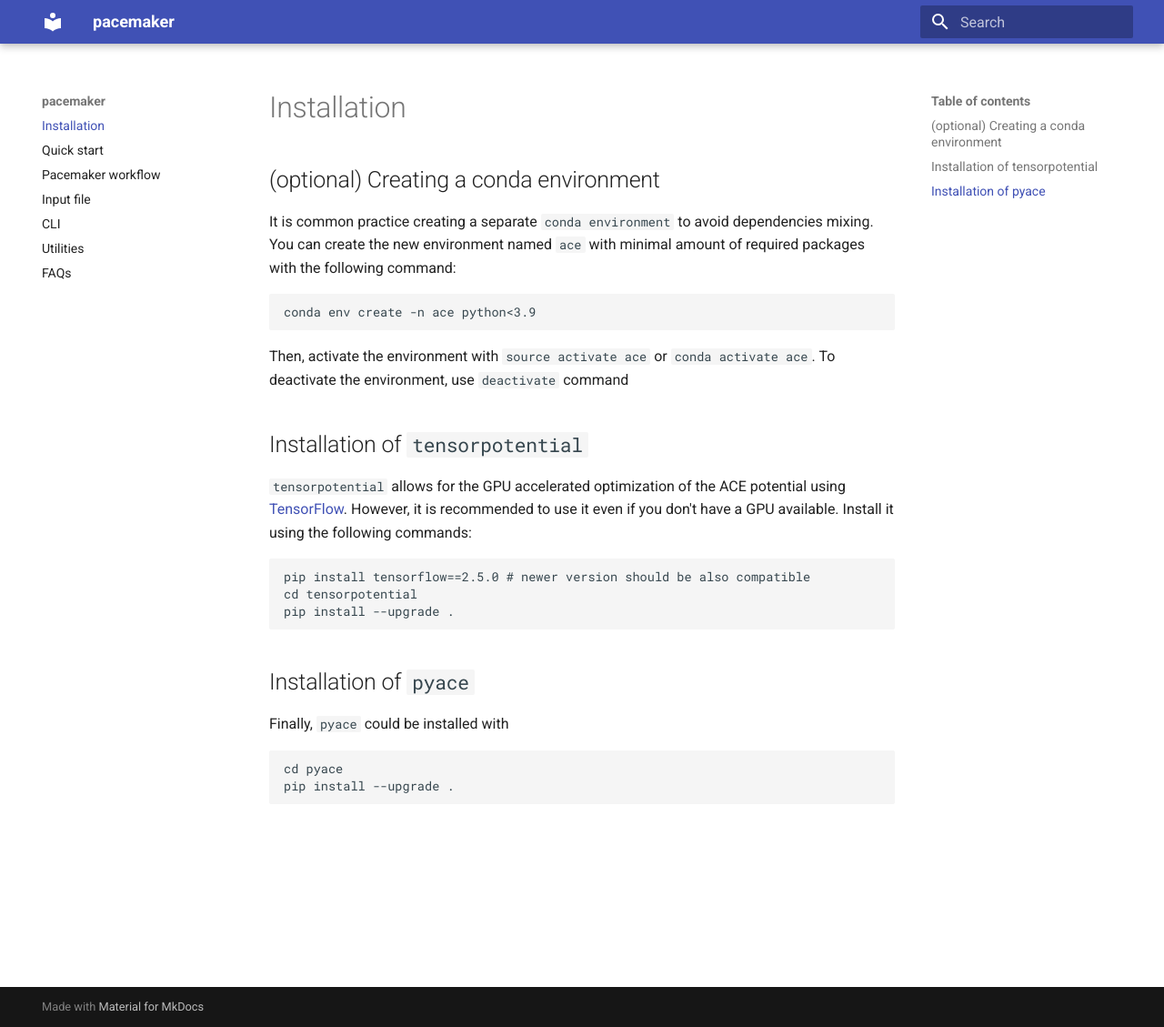
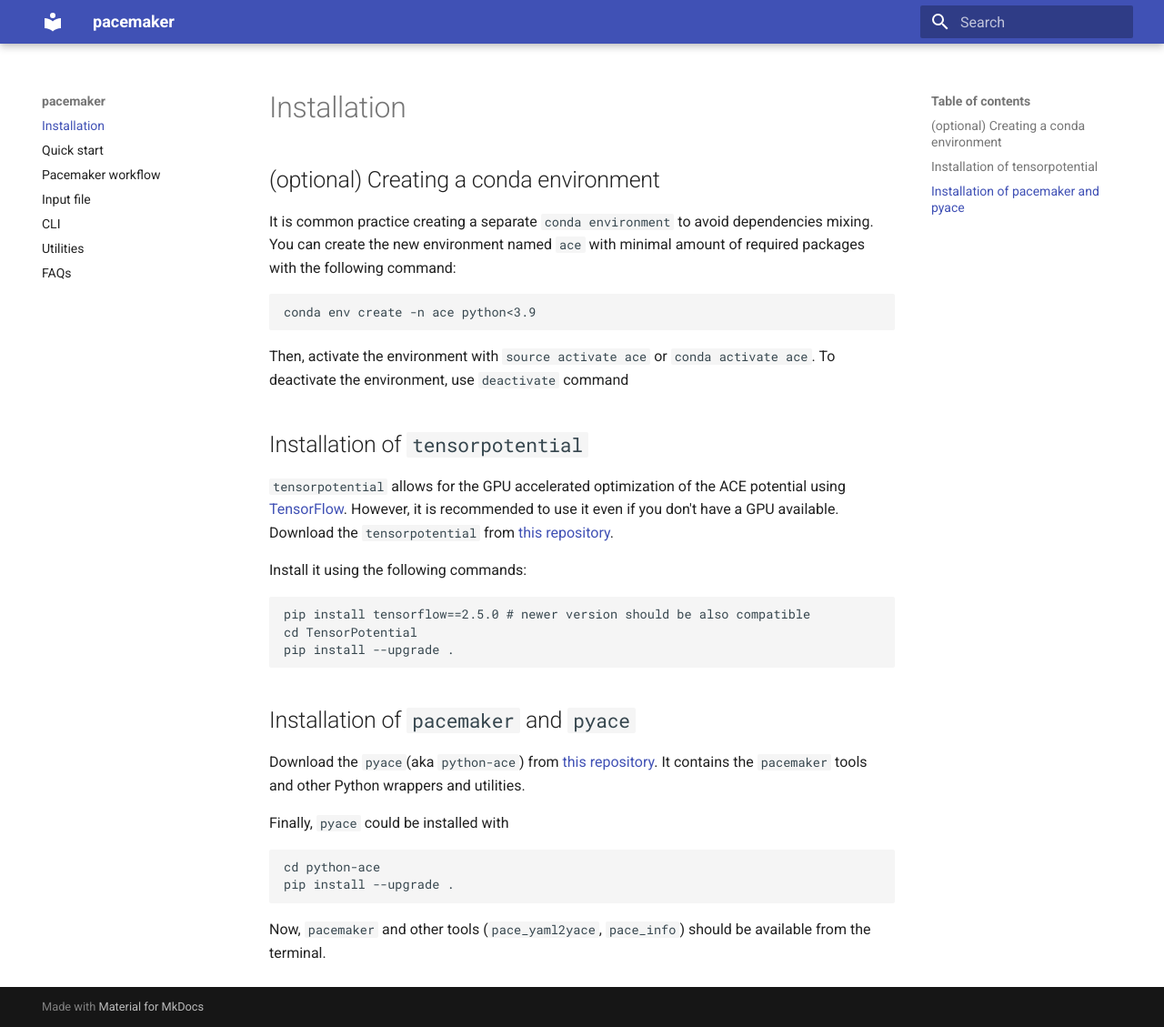
Before and after one commit to ICAMS/python-ace, an MkDocs documentation site: the page built from docs/pacemaker/install.md, in a window 1280 px wide and 1129 px high. Shown: the whole window at 91% size. Built offline with MkDocs 1.6.1 and Material for MkDocs 9.7.7, drawn with Linux system fonts in a browser that asks for light colours.

Commit message:
update docs

````diff
--- a/docs/pacemaker/install.md
+++ b/docs/pacemaker/install.md
@@ -12,21 +12,28 @@ Then, activate the environment with
 
 ## Installation of `tensorpotential`
 
-`tensorpotential` allows for the GPU accelerated optimization of the ACE potential using
-[TensorFlow](https://www.tensorflow.org/). However, it is recommended to use it even if you don't have a GPU available.
+`tensorpotential` allows for the GPU accelerated optimization of the ACE potential using [TensorFlow](https://www.tensorflow.org/).
+However, it is recommended to use it even if you don't have a GPU available.
+Download the `tensorpotential` from [this repository](https://github.com/ICAMS/TensorPotential).
+
 Install it using the following commands:
 
 ```
 pip install tensorflow==2.5.0 # newer version should be also compatible
-cd tensorpotential
+cd TensorPotential
 pip install --upgrade .
 ```
 
-## Installation of `pyace`
+## Installation of `pacemaker` and `pyace`
+
+Download the `pyace`(aka `python-ace`) from [this repository](https://github.com/ICAMS/python-ace).
+It contains the `pacemaker` tools and other Python wrappers and utilities.
 
 Finally, `pyace` could be installed with
 
 ```
-cd pyace
+cd python-ace
 pip install --upgrade .
 ```
+
+Now, `pacemaker` and other tools (`pace_yaml2yace`, `pace_info`) should be available from the terminal.
````
Also changed, not shown: docs/pacemaker/quickstart.md (+6 -0 lines).
